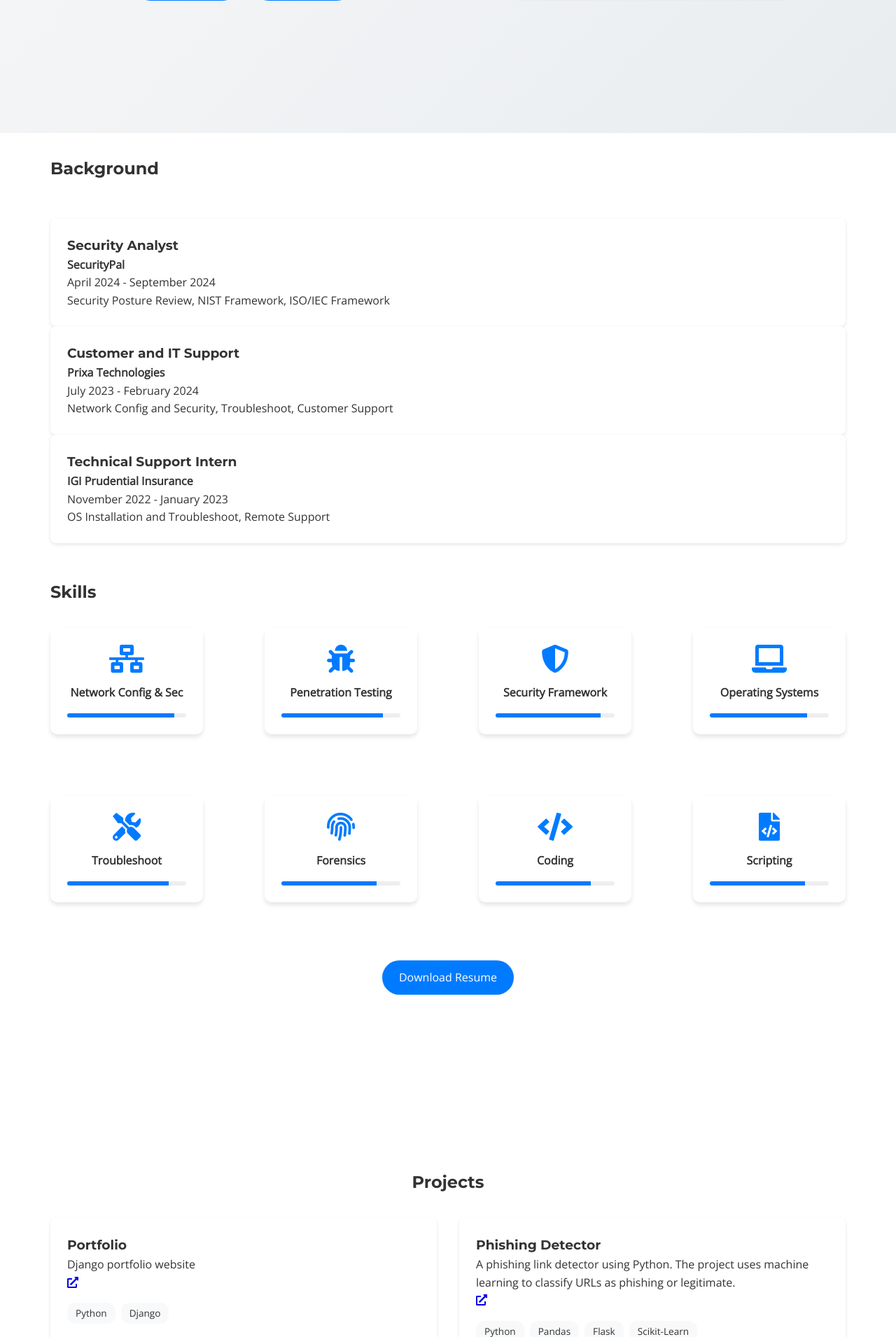
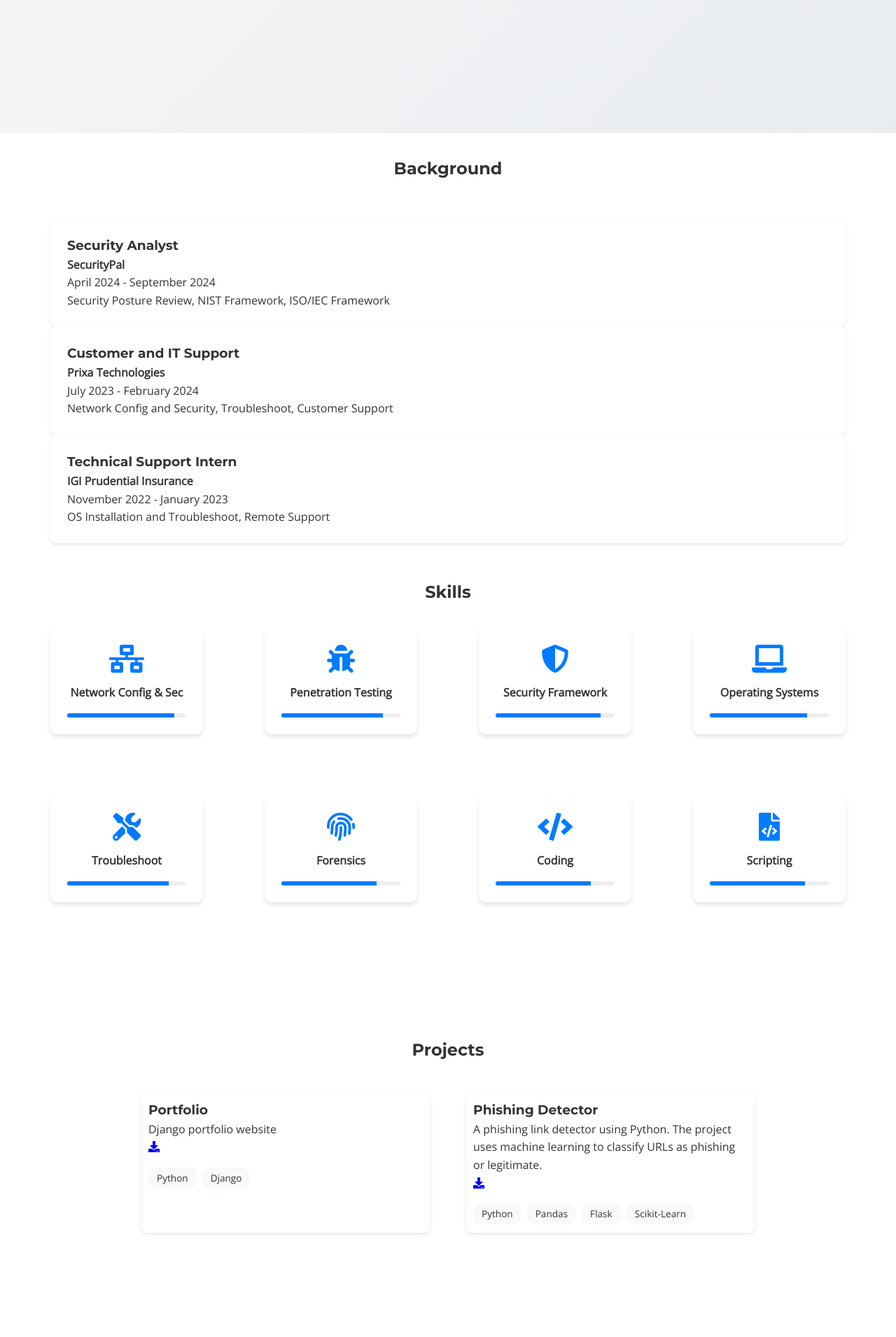
Before and after one commit to giri-saurabh-dev/portfolio-showcase, a Django app: page / in a window 1280 px wide. Shown: the part 610-2520 px from the top of the page at 70% size. Run offline with Django 5.2, Linux system fonts and the light colour scheme; data comes from the database, SQL or seed files in the repository; both versions use the stored data as it was after the commit.

Commit message:
working on css

```diff
--- a/main/models.py
+++ b/main/models.py
@@ -1,4 +1,12 @@
 from django.db import models
+
+class Skill():
+    title = models.CharField(max_length=200)
+    description = models.TextField()
+
+    def __str__(self):
+        return self.title
+
 
 class Project(models.Model):
     title = models.CharField(max_length=200)
--- a/main/static/style.css
+++ b/main/static/style.css
@@ -57,11 +57,10 @@ nav {
 }
 
 section {
-    padding: 0rem 1rem;
+    margin: 0ox 0;
     min-height: 100vh;
     display: flex;
     flex-direction: column;
-    justify-content: center;
     align-items: center;
 }
 
@@ -229,6 +228,12 @@ section {
     transition: width 1s ease-in-out;
 }
 
+.projects {
+    height: max-content;
+    padding: 10rem;
+}
+
+
 .project-grid {
     width: 100%;
     max-width: 1200px;
@@ -239,8 +244,10 @@ section {
 }
 
 .project {
+    height: 200px;
+    margin: 10px;
     background: white;
-    padding: 1.5rem;
+    padding: 10px;
     border-radius: 8px;
     box-shadow: var(--shadow);
     transition: transform 0.3s;
@@ -494,7 +501,8 @@ footer {
     cursor: pointer;
 }
 
-#res {
+.res {
+    width: 100px;
     display: block;
     justify-content: center;
 }
--- a/main/templates/index.html
+++ b/main/templates/index.html
@@ -10,7 +10,7 @@
     <link href="https://fonts.googleapis.com/css2?family=Poppins:wght@400;600&family=Montserrat:wght@700&family=Open+Sans&display=swap" rel="stylesheet">
     <link rel="stylesheet" href="https://cdnjs.cloudflare.com/ajax/libs/font-awesome/5.15.4/css/all.min.css">
     <link rel="stylesheet" href="{% static 'style.css' %}">
-    <link rel="icon" type="image/x-icon" href="/asset/img/favicon.ico">
+    <link rel="icon" type="image/x-icon" href="{% static 'asset/img/favicon.ico' %}">
     <!-- Google tag (gtag.js) -->
     <script async src="https://www.googletagmanager.com/gtag/js?id=G-MFTC75FHEE"></script>
     <script>
@@ -62,7 +62,7 @@
 </div>
 <section id="background" class="background">
         <div class="background-content">
-            <h2>Background</h2>
+            <center><h2>Background</h2></center>
             <br>
             <br>
             <div class="experience">
@@ -84,7 +84,7 @@
             </div>
             <br>
             <br>
-            <h2>Skills</h2>
+            <center><h2>Skills</h2></center>
             <div class="skills">
                 <div class="skill-card" data-level="90">
                     <i class="fas fa-network-wired"></i>
@@ -145,12 +145,10 @@
             </div>
         </div>
     </section>
-    <br>
-    <br>
-    <section class="res">
+    {% comment %} <section id="res">
         <a href="/SaurabhGiri-CV.pdf" class="cta-button">Download Resume</a></i>
-    </div>
-    <section id="projects">
+    </section> {% endcomment %}
+    <section class="projects">
         <h2>Projects</h2>
         <div class="project-grid">
             {% for project in projects %}
@@ -158,7 +156,7 @@
                     <h3>{{ project.title }}</h3>
                     <p>{{ project.description }}</p>
                     {% if project.link %}
-                        <a href="{{ project.link }}" target="_blank"><i class="fas fa-external-link-alt"></i></a>
+                        <a href="{{ project.link }}" target="_blank"><i class="fas fa-download"></i></a>
                     {% endif %}
                     <div class="project-tags">
                         {% for tech in project.technologies_list %}
```
Also changed, not shown: db.sqlite3.
